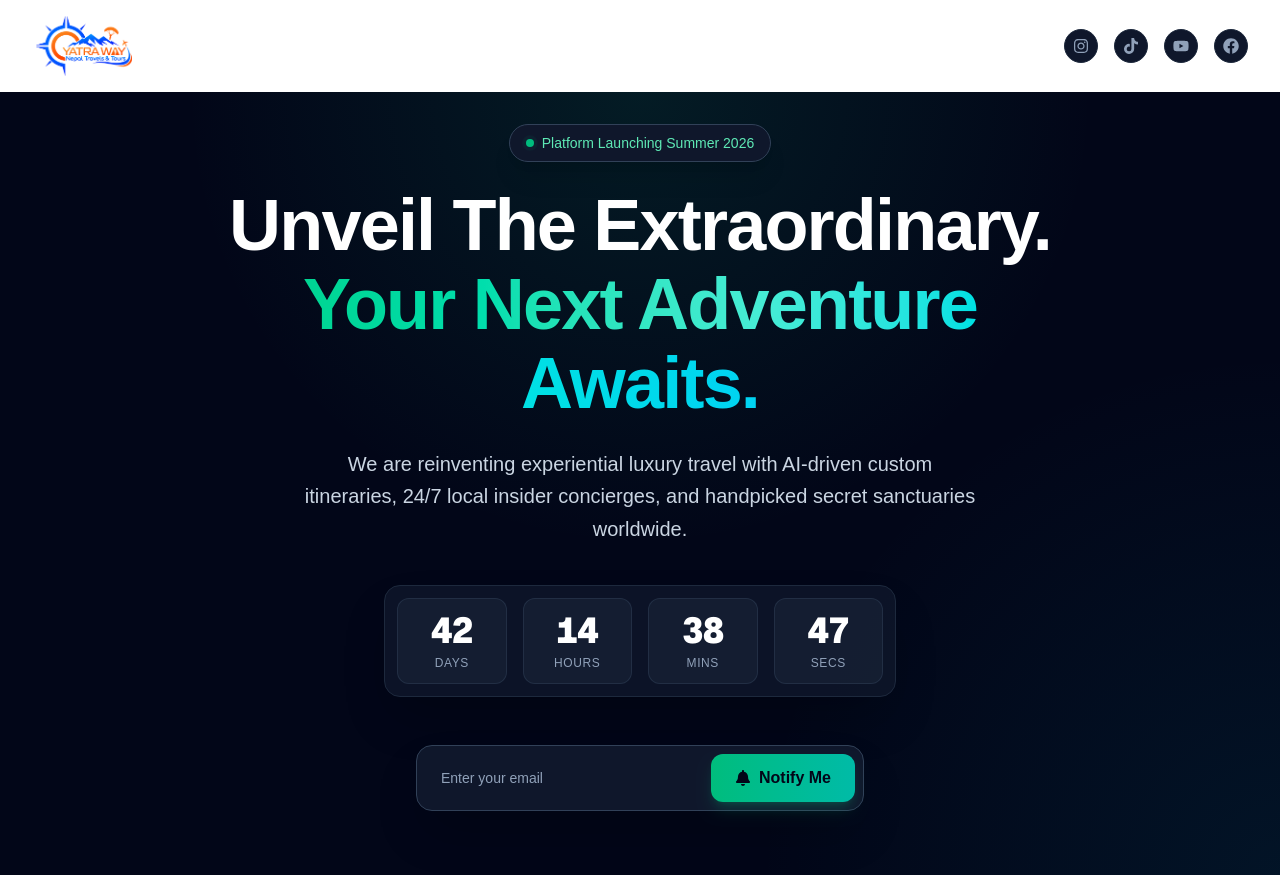
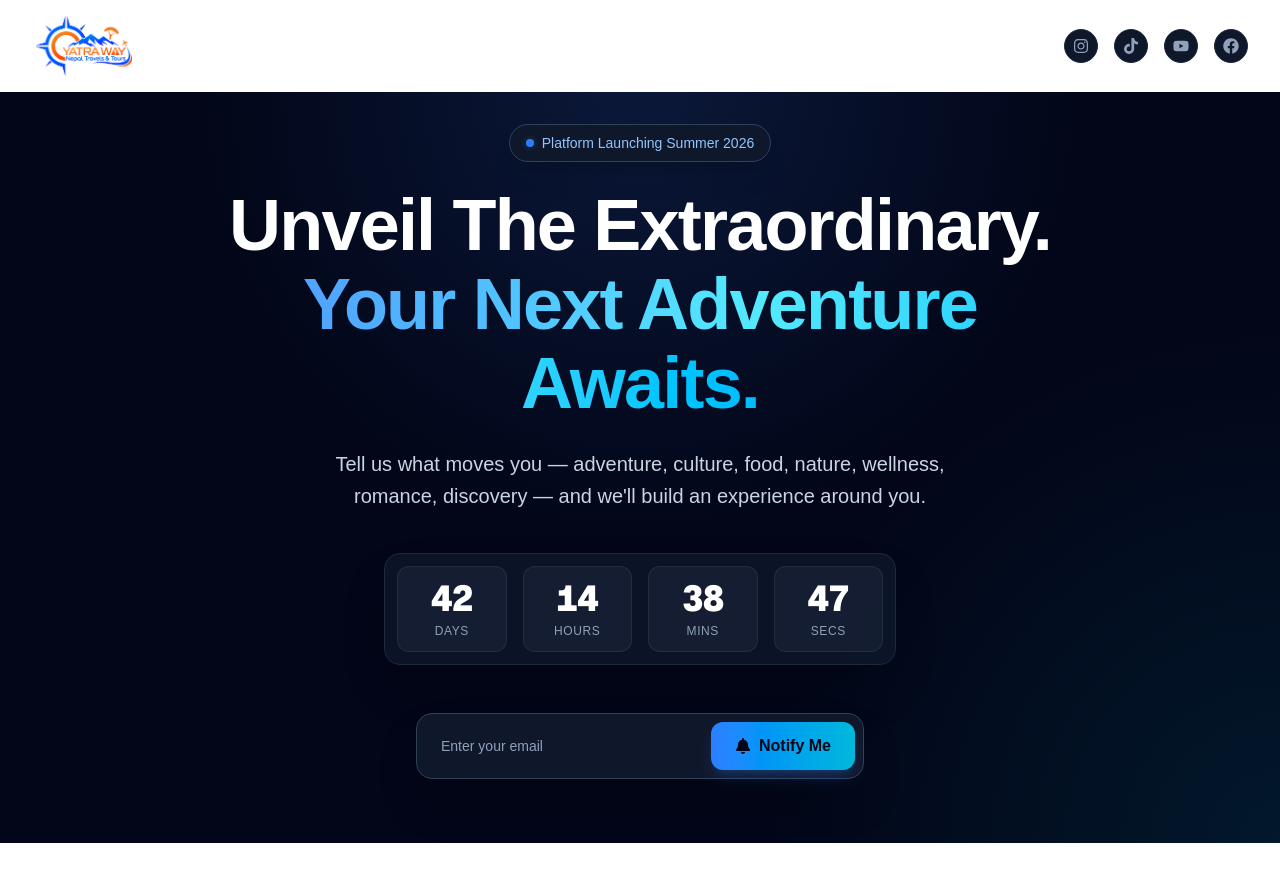
Before and after one commit to Anilbal/yatraway-pre-launch, a Next.js app: page / in a window 1280 px wide. After the commit the page ends 843 px from the top, so only its background shows below. Built offline with nearby package versions, Linux system fonts and the light colour scheme.

Commit message:
change theme

```diff
--- a/app/page.tsx
+++ b/app/page.tsx
@@ -9,7 +9,9 @@ export default function Home() {
     minutes: 38,
     seconds: 52,
   });
+
   const [email, setEmail] = useState("");
+
   useEffect(() => {
     const timer = setInterval(() => {
       setTimeLeft((prev) => {
@@ -50,25 +52,26 @@ export default function Home() {
 
     return () => clearInterval(timer);
   }, []);
+
   const handleSubscribe = (e: React.FormEvent) => {
     e.preventDefault();
   };
 
   return (
     <section className="relative min-h-[85vh] flex items-center justify-center px-4 sm:px-6 lg:px-8 pt-8 pb-16 overflow-hidden bg-slate-950">
-      {/* Subtle static background */}
-      <div className="absolute inset-0 bg-[radial-gradient(circle_at_top,rgba(16,185,129,0.12),transparent_45%)]" />
-      <div className="absolute inset-0 bg-[radial-gradient(circle_at_bottom_right,rgba(6,182,212,0.08),transparent_35%)]" />
+      {/* Blue background */}
+      <div className="absolute inset-0 bg-[radial-gradient(circle_at_top,rgba(59,130,246,0.15),transparent_45%)]" />
+      <div className="absolute inset-0 bg-[radial-gradient(circle_at_bottom_right,rgba(6,182,212,0.10),transparent_35%)]" />
 
       <div className="relative z-10 max-w-4xl mx-auto text-center">
         {/* Status Badge */}
         <div className="inline-flex items-center gap-2 px-4 py-2 rounded-full bg-slate-900 border border-slate-700 mb-6 shadow-xl">
           <span className="flex h-2 w-2 relative">
-            <span className="absolute inline-flex h-full w-full rounded-full bg-emerald-400 opacity-75 animate-ping" />
-            <span className="relative inline-flex rounded-full h-2 w-2 bg-emerald-500" />
+            <span className="absolute inline-flex h-full w-full rounded-full bg-blue-400 opacity-75 animate-ping" />
+            <span className="relative inline-flex rounded-full h-2 w-2 bg-blue-500" />
           </span>
 
-          <span className="text-xs sm:text-sm font-medium text-emerald-300">
+          <span className="text-xs sm:text-sm font-medium text-blue-300">
             Platform Launching Summer 2026
           </span>
         </div>
@@ -77,16 +80,15 @@ export default function Home() {
         <h1 className="text-4xl sm:text-6xl lg:text-7xl font-black tracking-tight text-white mb-6 leading-[1.1]">
           Unveil The Extraordinary.
           <br />
-          <span className="bg-linear-to-r from-emerald-400 via-teal-300 to-cyan-400 bg-clip-text text-transparent">
+          <span className="bg-linear-to-r from-blue-400 via-cyan-300 to-sky-400 bg-clip-text text-transparent">
             Your Next Adventure Awaits.
           </span>
         </h1>
 
         {/* Description */}
         <p className="text-lg sm:text-xl text-slate-300 max-w-2xl mx-auto mb-10 leading-relaxed font-light">
-          We are reinventing experiential luxury travel with AI-driven custom
-          itineraries, 24/7 local insider concierges, and handpicked secret
-          sanctuaries worldwide.
+          Tell us what moves you — adventure, culture, food, nature, wellness,
+          romance, discovery — and we'll build an experience around you.
         </p>
 
         {/* Countdown */}
@@ -112,7 +114,6 @@ export default function Home() {
           ))}
         </div>
 
-        {/* VIP Form */}
         <div id="vip-form" className="max-w-md mx-auto">
           <form
             onSubmit={handleSubscribe}
@@ -124,12 +125,12 @@ export default function Home() {
               placeholder="Enter your email"
               value={email}
               onChange={(e) => setEmail(e.target.value)}
-              className="flex-1 bg-transparent px-4 py-3 text-sm text-white placeholder-slate-400 focus:outline-none focus:ring-2 focus:ring-emerald-400/50 rounded-xl"
+              className="flex-1 bg-transparent px-4 py-3 text-sm text-white placeholder-slate-400 focus:outline-none focus:ring-2 focus:ring-blue-400/50 rounded-xl"
             />
 
             <button
               type="submit"
-              className="px-6 py-3 bg-linear-to-r from-emerald-500 to-teal-500 hover:from-emerald-400 hover:to-teal-400 text-slate-950 font-bold rounded-xl shadow-lg shadow-emerald-500/20 transition-all flex items-center justify-center gap-2 whitespace-nowrap active:scale-95"
+              className="px-6 py-3 bg-linear-to-r from-blue-500 to-cyan-500 hover:from-blue-400 hover:to-cyan-400 text-slate-950 font-bold rounded-xl shadow-lg shadow-blue-500/20 transition-all flex items-center justify-center gap-2 whitespace-nowrap active:scale-95"
             >
               <FaBell className="w-4 h-4" />
               Notify Me
```
